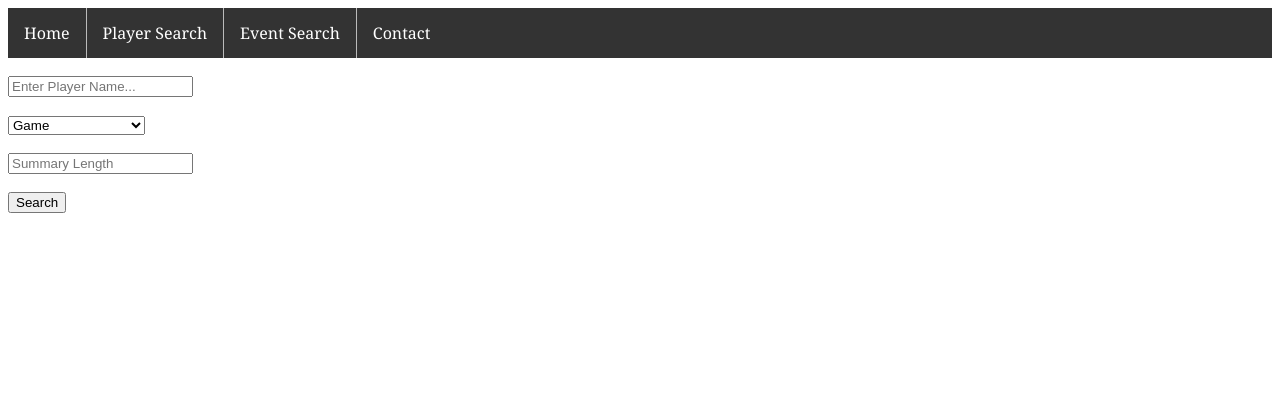
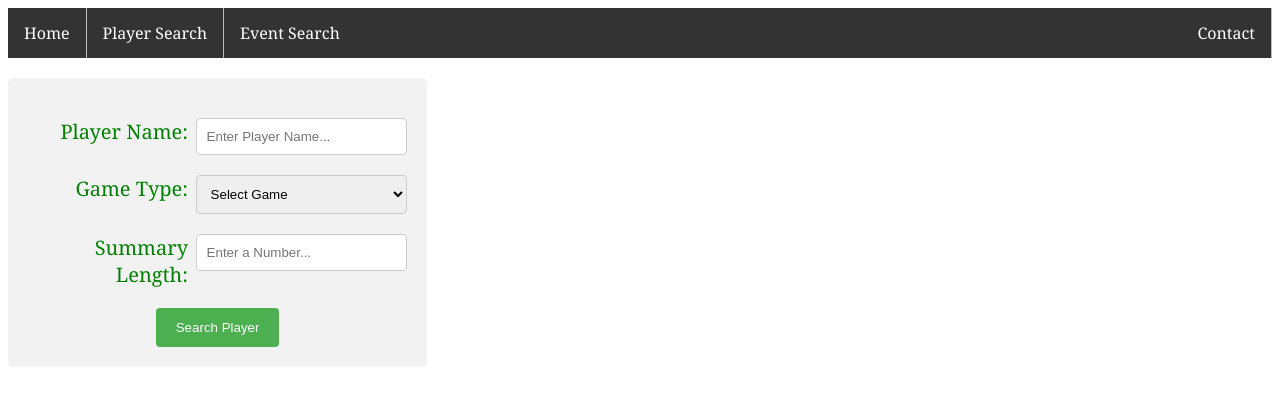
Before and after one commit to BrianZ1/CapstoneProject, a Django app: page /playersearch/ in a window 1280 px wide. Shown: the top 406 px of the page. Run offline with Django 3.2, Linux system fonts and the light colour scheme; some libraries are stand-ins or nearby versions.

Commit message:
finish css - jsut need to add color

```diff
--- a/mysite/esports/forms.py
+++ b/mysite/esports/forms.py
@@ -4,23 +4,23 @@ from django.forms import ModelForm
 from .models import Comment
 
 GAME_CHOICE = [
-    ('', 'Game'),
+    ('', 'Select Game'),
     ('league of legends', 'Leauge of Legends'),
         ]
 
 class PlayerSearchForm(forms.Form):
-    player_name = forms.CharField(label='', max_length=100,
+    player_name = forms.CharField(label='Player Name', max_length=100,
                             widget=forms.TextInput(attrs={'placeholder': 'Enter Player Name...'}))
 
-    game = forms.ChoiceField(label='', choices=GAME_CHOICE)
+    game = forms.ChoiceField(label='Game Type', choices=GAME_CHOICE)
 
-    num_bullet = forms.IntegerField(label='',
-                                widget=forms.TextInput(attrs={'placeholder': 'Summary Length'}))
+    num_bullet = forms.IntegerField(label='Summary Length',
+                                widget=forms.TextInput(attrs={'placeholder': 'Enter a Number...'}))
 
 class EventSearchForm(forms.Form):
-    event_name = forms.CharField(label='', max_length=100,
-                            widget=forms.TextInput(attrs={'placeholder': 'Enter Event...'}))
-    game = forms.ChoiceField(label='', choices=GAME_CHOICE)
+    event_name = forms.CharField(label='Event Name', max_length=100,
+                            widget=forms.TextInput(attrs={'placeholder': 'Enter Event Name...'}))
+    game = forms.ChoiceField(label='Game Type', choices=GAME_CHOICE)
 
 class ContactForm(ModelForm):
     class Meta:
@@ -28,7 +28,7 @@ class ContactForm(ModelForm):
         fields = ['name', 'email', 'comment']
 
         widgets = {
-						'name':forms.TextInput(attrs={'placeholder': 'Your Name...'}),
-            'email': forms.TextInput(attrs={'placeholder': 'Your Email... (Not Required)'}),
-						'comment': forms.Textarea(attrs={'placeholder': 'Your Comment...', 'rows':4, 'cols':15}),
+						'name':forms.TextInput(attrs={'placeholder': 'Enter Your Name...'}),
+            'email': forms.TextInput(attrs={'placeholder': 'Enter Your Email... (Not Required)'}),
+						'comment': forms.Textarea(attrs={'placeholder': 'Enter Your Comment...', 'rows':4, 'cols':15}),
         }
--- a/mysite/esports/static/esports/form.css
+++ b/mysite/esports/static/esports/form.css
@@ -1,15 +1,132 @@
 /*****************************************
 Player Search Form
 ******************************************/
+.player-form {
+  border-radius: 5px;
+  background-color: #f2f2f2;
+  padding: 20px;
+  width: 30%;
+  text-align: center;
+  margin-top: 20px;
+}
+
+  .player-form p {
+    color: green;
+    font-size: 20px;
+  }
+
+  .player-form input[type=text], textarea, select {
+    float: right;
+    width: 50%;
+    padding: 10px;
+    border: 1px solid #ccc;
+    border-radius: 4px;
+    resize: vertical;
+    height: 20%;
+    -moz-box-sizing: content-box;
+    -webkit-box-sizing: content-box;
+    box-sizing: content-box;
+  }
+
+    .player-form input[type=text]:focus, textarea:focus {
+      border: 1px solid #555;
+      outline: none;
+    }
+
+  .player-form input[type=submit] {
+    background-color: #4CAF50;
+    color: white;
+    padding: 12px 20px;
+    border: none;
+    border-radius: 4px;
+    cursor: pointer;
+  }
+
+    .player-form input[type=submit]:hover {
+      background-color: #45a049;
+    }
+
+  .player-form label {
+    display: inline-block;
+    float: left;
+    text-align: right;
+    width: 160px;
+  }
+
+  .player-form p:after {
+    content: "";
+    display: table;
+    clear: both;
+  }
 
 /*****************************************
 Event Search Form
 ******************************************/
+.event-form {
+  border-radius: 5px;
+  background-color: #f2f2f2;
+  padding: 20px;
+  width: 30%;
+  text-align: center;
+  margin-top: 20px;
+}
+
+  .event-form p {
+    color: green;
+    font-size: 20px;
+  }
+
+  .event-form input[type=text], textarea, select {
+    float: right;
+    width: 50%;
+    padding: 10px;
+    border: 1px solid #ccc;
+    border-radius: 4px;
+    resize: vertical;
+    height: 20%;
+    -moz-box-sizing: content-box;
+    -webkit-box-sizing: content-box;
+    box-sizing: content-box;
+  }
+
+  .event-form select{
+
+  }
+
+    .event-form input[type=text]:focus, textarea:focus {
+      border: 1px solid #555;
+      outline: none;
+    }
+
+  .event-form input[type=submit] {
+    background-color: #4CAF50;
+    color: white;
+    padding: 12px 20px;
+    border: none;
+    border-radius: 4px;
+    cursor: pointer;
+  }
+
+    .event-form input[type=submit]:hover {
+      background-color: #45a049;
+    }
+
+  .event-form label {
+    display: inline-block;
+    float: left;
+    text-align: right;
+    width: 160px;
+  }
+
+  .event-form p:after {
+    content: "";
+    display: table;
+    clear: both;
+  }
 
 /*****************************************
 Contact Form
 ******************************************/
-
 .contact-form {
   border-radius: 5px;
   background-color: #f2f2f2;
@@ -48,12 +165,15 @@ Contact Form
     cursor: pointer;
   }
 
-.contact-form input[type=submit]:hover{
+    .contact-form input[type=submit]:hover {
       background-color: #45a049;
     }
 
   .contact-form label {
+    display: inline-block;
     float: left;
+    text-align: right;
+    width: 100px;
   }
 
   .contact-form p:after {
--- a/mysite/esports/static/esports/navbar.css
+++ b/mysite/esports/static/esports/navbar.css
@@ -15,8 +15,11 @@ Main Navigation Links
 }
 
   .navbar li:last-child {
+    float: right;
+  }
+
+  .navbar li:nth-last-child(2) {
     border-right: none;
-    text-align: left;
   }
 
 .navbar a {
--- a/mysite/esports/static/esports/style.css
+++ b/mysite/esports/static/esports/style.css
@@ -7,6 +7,6 @@ body {
   font-family: Georgia;
 }
 
-.content h1 {
+.content h1, h2 {
   text-align: center;
 }
--- a/mysite/esports/templates/esports/contact.html
+++ b/mysite/esports/templates/esports/contact.html
@@ -13,12 +13,12 @@
 
 <div class="contact-form">
   {% if messages %}
-  <ul class="messages">
+  <ul>
     {% for message in messages %}
-    <li{% if message.tags %} class="{{ message.tags }}" {% endif %}>
+    <li>
       {{ message }}
     </li>
-      {% endfor %}
+    {% endfor %}
   </ul>
   {% endif %}
 
--- a/mysite/esports/templates/esports/playersearch.html
+++ b/mysite/esports/templates/esports/playersearch.html
@@ -6,16 +6,16 @@
 {% endblock title %}
 
 {% block style %}
-
+<link rel="stylesheet" type="text/css" href="{% static 'esports/form.css' %}" />
 {% endblock style %}
 
 {% block content %}
 
-<div class='form'>
+<div class='player-form'>
   <form action='/playersearch/' method='post'>
     {% csrf_token %}
     {{ form.as_p }}
-    <input type="submit" value="Search" />
+    <input type="submit" value="Search Player" />
   </form>
 </div>
 
```
Also changed, not shown: other parts of mysite/esports/static/esports/navbar.css (+18 -24 lines), mysite/esports/static/esports/information.css (+38 -2 lines), mysite/esports/templates/esports/eventresults.html (+8 -6 lines), mysite/esports/templates/esports/eventsearch.html (+8 -6 lines), mysite/esports/templates/esports/playerresults.html (+9 -8 lines), mysite/esports/text.py (+5 -5 lines), mysite/db.sqlite3, 1 other file. Lines whose indentation alone changed are shown as unchanged.
